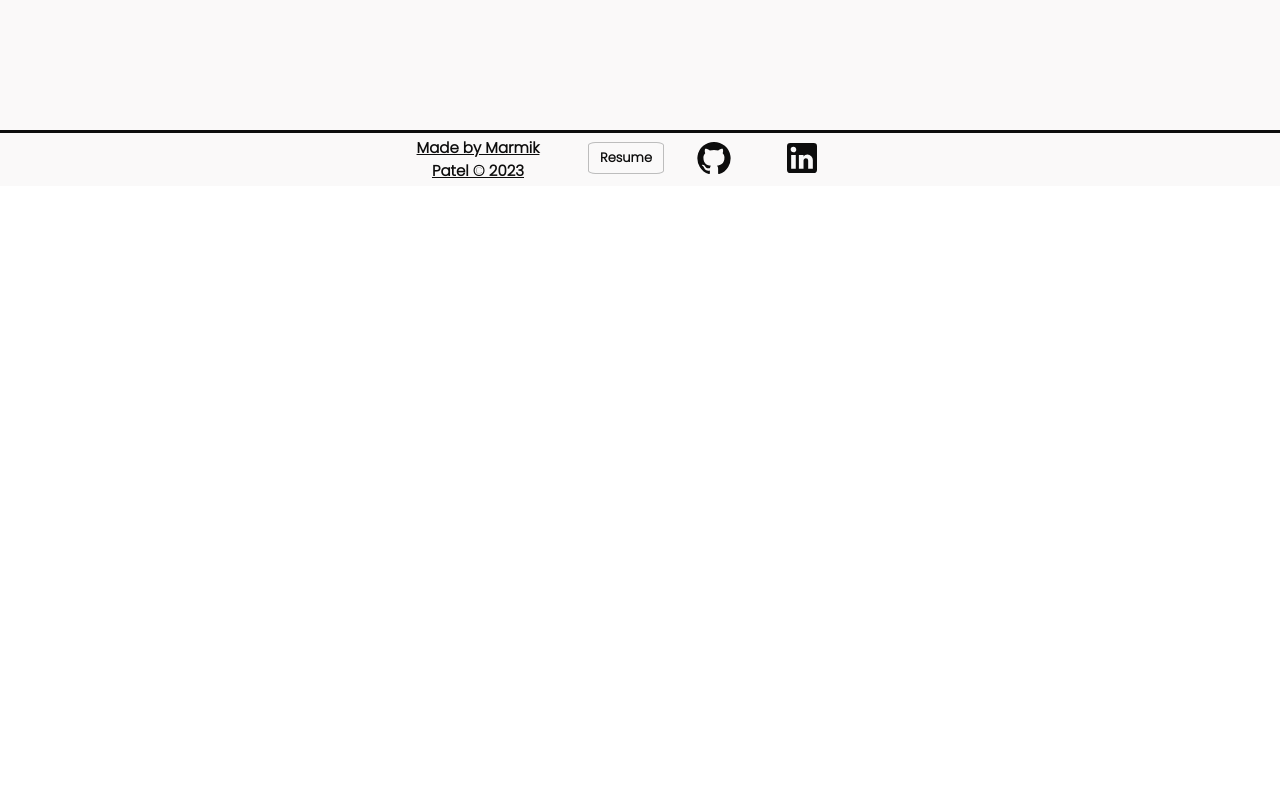
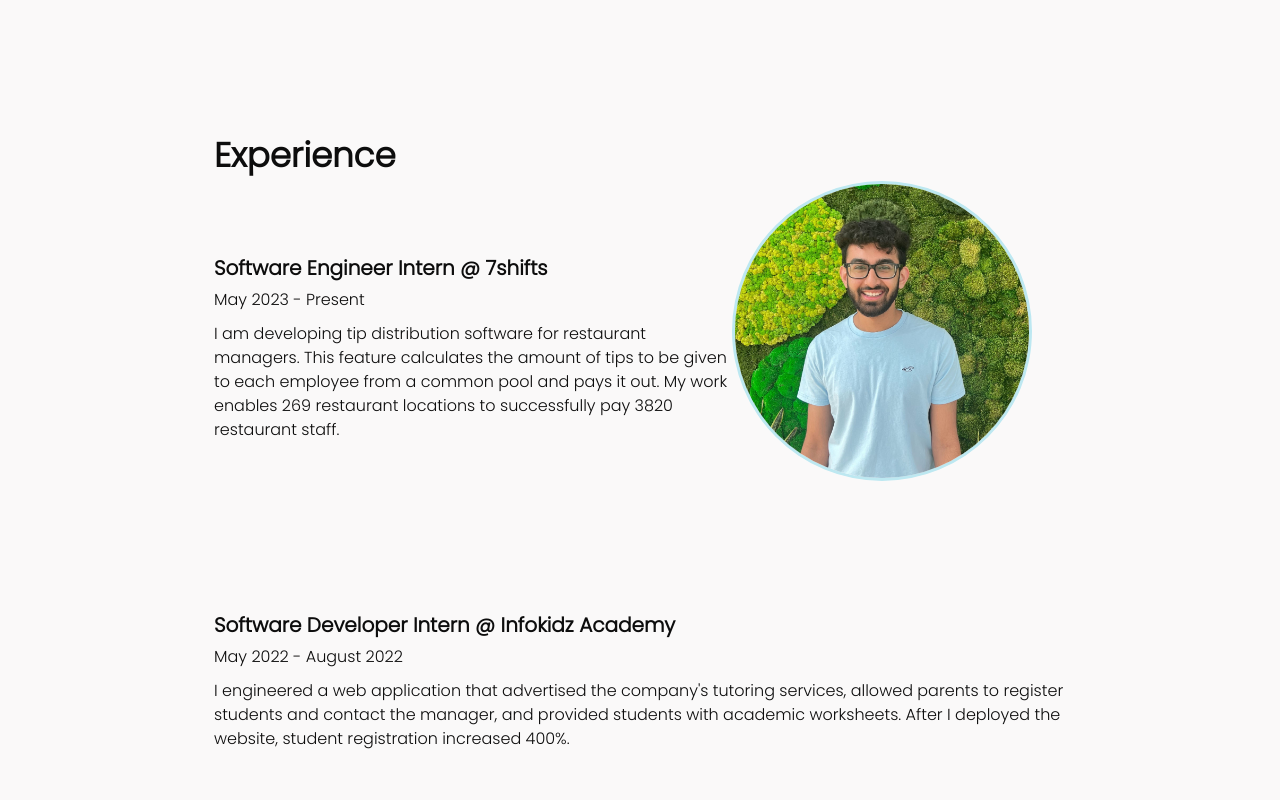
Before and after one commit to marmikpatel19/marmikpatel19.github.io, a React (Create React App) app: page / in a window 1280 px wide. Shown: the part 1180-1980 px from the top of the page. Before the commit the page ends 1372 px from the top, so only its background shows below. Built offline with nearby package versions, Linux system fonts and the light colour scheme.

Commit message:
create experience section

```diff
--- a/src/components/about.jsx
+++ b/src/components/about.jsx
@@ -66,11 +66,10 @@ function About() {
             }}
           >
             I recently completed my <b>third year of Computer Science</b> at the
-            University of Saskatchewan (one more year left!). I'm currently
-            doing a 12-month internship at 7shifts as a{" "}
-            <b>Software Engineer Intern</b>, building innovative
-            restaurant-management software. Last summer, I also did a Software
-            Development internship. <br />
+            University of Saskatchewan. I'm currently doing a 12-month
+            internship at 7shifts as a <b>Software Engineer Intern</b>, building
+            innovative restaurant-management software. Last summer, I also did a
+            Software Development internship. <br />
             <br />
             Outside of work, I manage PlantForever, a Canadian tree-planting
             nonprofit!
--- a/src/components/experience.jsx
+++ b/src/components/experience.jsx
@@ -1,5 +1,104 @@
+import { Typography } from "@mui/material";
+import { Box, Container } from "@mui/system";
+
 function Experience(props) {
-  return <div id="Experience"></div>;
+  return (
+    <Container
+      id="Experience"
+      fixed
+      maxWidth="md"
+      sx={{
+        bgcolor: "background.main",
+        height: "60vh",
+        width: "90%",
+      }}
+    >
+      {props.showHeading && (
+        <Typography
+          textAlign="left"
+          sx={{
+            color: "dark.main",
+            textTransform: "none",
+            fontSize: "h4.fontSize",
+            fontWeight: "bold",
+          }}
+        >
+          Experience
+        </Typography>
+      )}
+      <Box
+        sx={{
+          bgcolor: "background.main",
+          display: "flex",
+          alignItems: "center",
+          flexDirection: {
+            xs: "column",
+            md: "row",
+          },
+        }}
+      >
+        <Box
+          sx={{
+            bgcolor: "background.main",
+            display: "flex",
+            flexDirection: "column",
+          }}
+        >
+          <Typography
+            textAlign="left"
+            sx={{
+              color: "dark.main",
+              textTransform: "none",
+              fontSize: "h6.fontSize",
+              fontWeight: "bold",
+            }}
+          >
+            {props.titleAndCompany}
+          </Typography>
+
+          <Typography
+            textAlign="left"
+            sx={{
+              color: "dark.main",
+              textTransform: "none",
+              fontSize: "h7.fontSize",
+              marginTop: "5px",
+              marginBottom: "10px",
+            }}
+          >
+            {props.timeline}
+          </Typography>
+
+          <Typography
+            textAlign="left"
+            sx={{
+              color: "dark.main",
+              textTransform: "none",
+              fontSize: "h7.fontSize",
+            }}
+          >
+            {props.description}
+          </Typography>
+        </Box>
+
+        {props.imageSrc != null && (
+          <img
+            src={props.imageSrc}
+            alt="Marmik Patel"
+            style={{
+              borderRadius: "50%",
+              border: "solid",
+              borderWidth: "3px",
+              borderColor: "#bde8f1",
+              maxWidth: "300px",
+              marginRight: "4%",
+              marginBottom: "4%",
+            }}
+          />
+        )}
+      </Box>
+    </Container>
+  );
 }
 
 export default Experience;
--- a/src/components/pages/home.jsx
+++ b/src/components/pages/home.jsx
@@ -15,8 +15,18 @@ function Home() {
         <Hero />
         <About />
 
-        <Experience />
-        <Experience />
+        <Experience
+          showHeading={true}
+          imageSrc="images/marmik_patel.jpg"
+          titleAndCompany="Software Engineer Intern @ 7shifts"
+          timeline="May 2023 - Present"
+          description="I am developing tip distribution software for restaurant managers. This feature calculates the amount of tips to be given to each employee from a common pool and pays it out. My work enables 269 restaurant locations to successfully pay 3820 restaurant staff."
+        />
+        <Experience
+          titleAndCompany="Software Developer Intern @ Infokidz Academy"
+          timeline="May 2022 - August 2022"
+          description="I engineered a web application that advertised the company's tutoring services, allowed parents to register students and contact the manager, and provided students with academic worksheets. After I deployed the website, student registration increased 400%."
+        />
 
         <Project />
         <Project />
```
